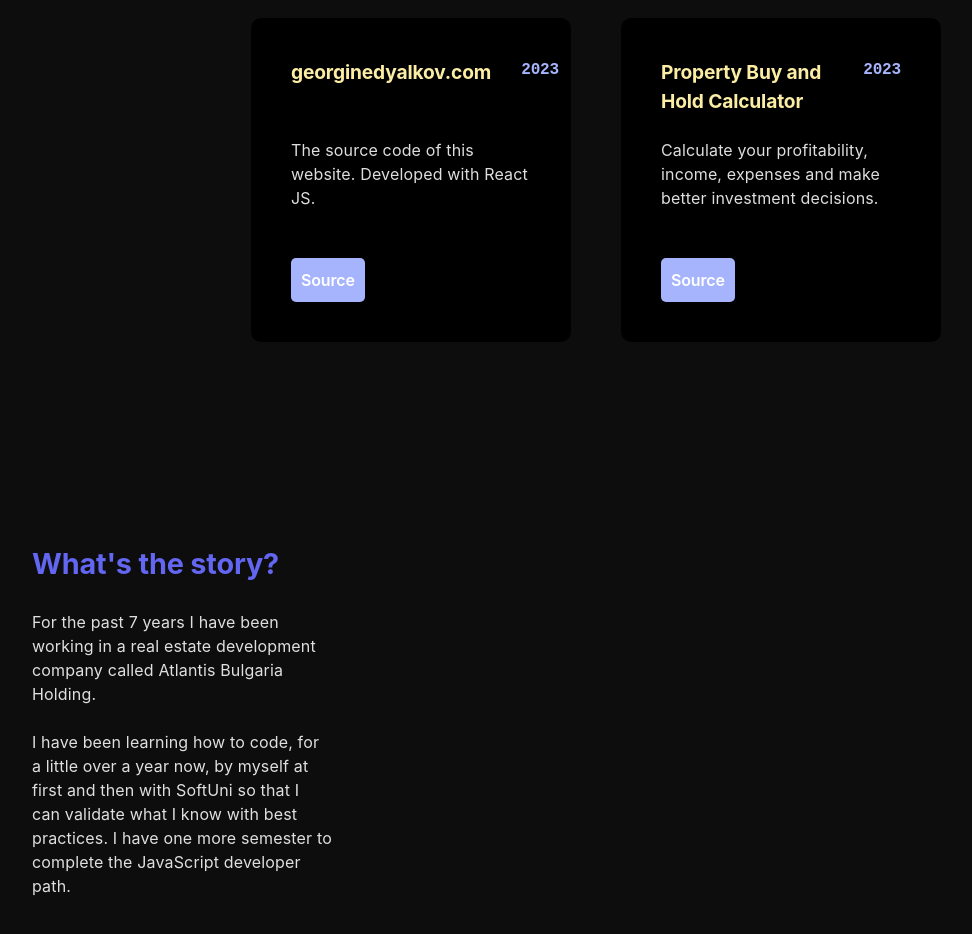
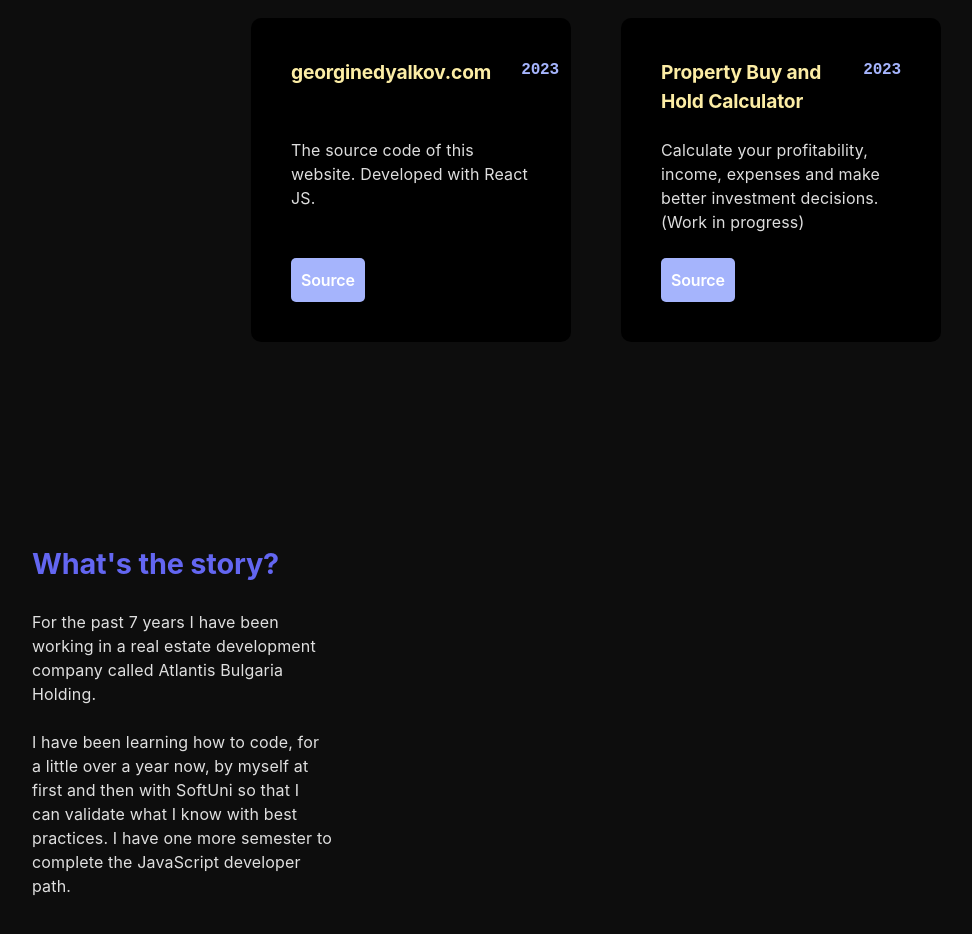
Before and after one commit to GeorgiNedyalkov/georginedyalkov.com, a React (Vite) app: page / in a window 1280 px wide. Shown: the part 1760-2694 px from the top of the page, without its empty margins (44-1016 px from the left). Built offline with nearby package versions, Linux system fonts and the light colour scheme; the HTML template or start-up script is replaced by a standard one.

Commit message:
add note that project is in progress

```diff
--- a/src/data/projectsData.js
+++ b/src/data/projectsData.js
@@ -36,7 +36,8 @@ export const projectsData = [
     {
         id: 5,
         name: "Property Buy and Hold Calculator",
-        description: `Calculate your profitability, income, expenses and make better investment decisions.`,
+        description: `Calculate your profitability, income, expenses and make better investment decisions.
+        (Work in progress)`,
         date: 2023,
         code: "https://github.com/GeorgiNedyalkov/real-estate-investment-tools.git",
     },
```
